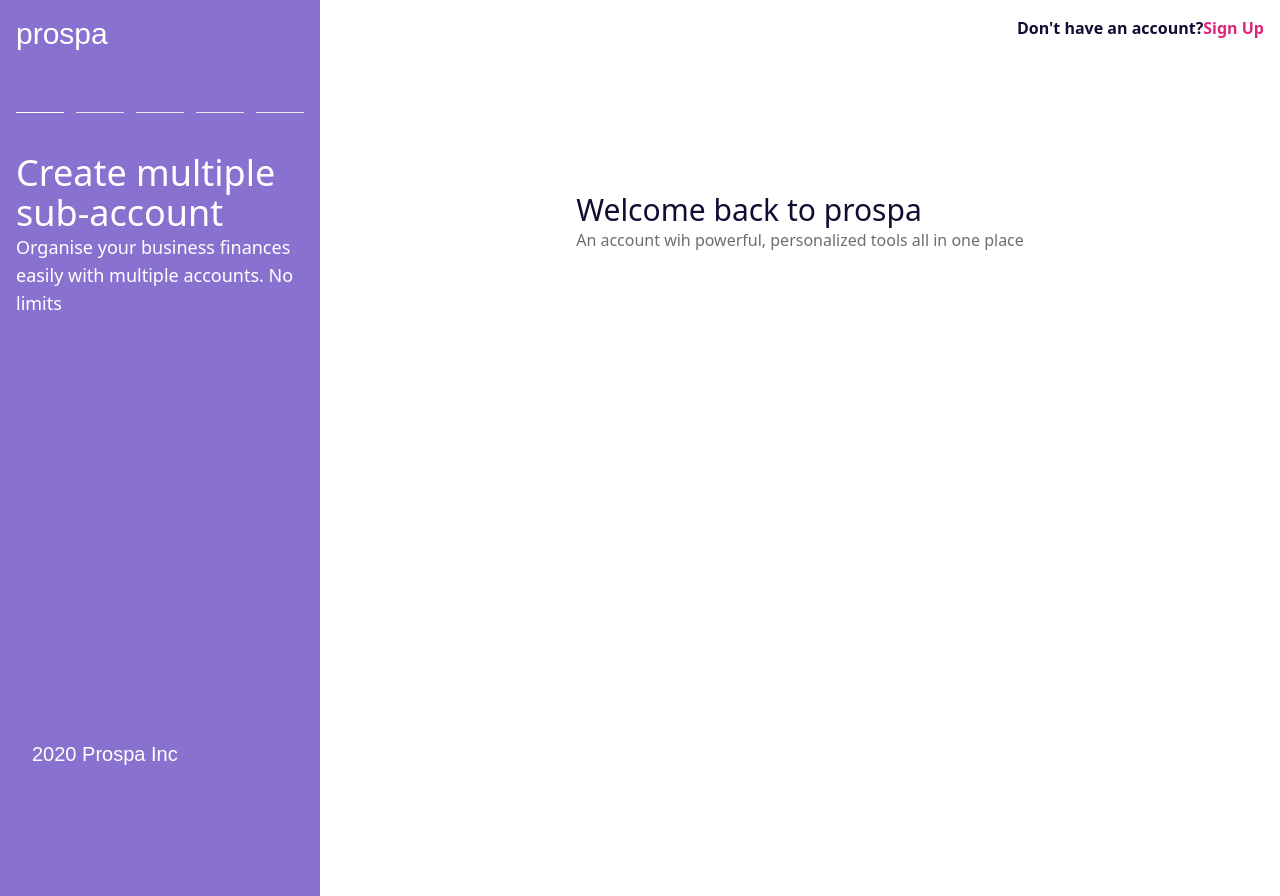
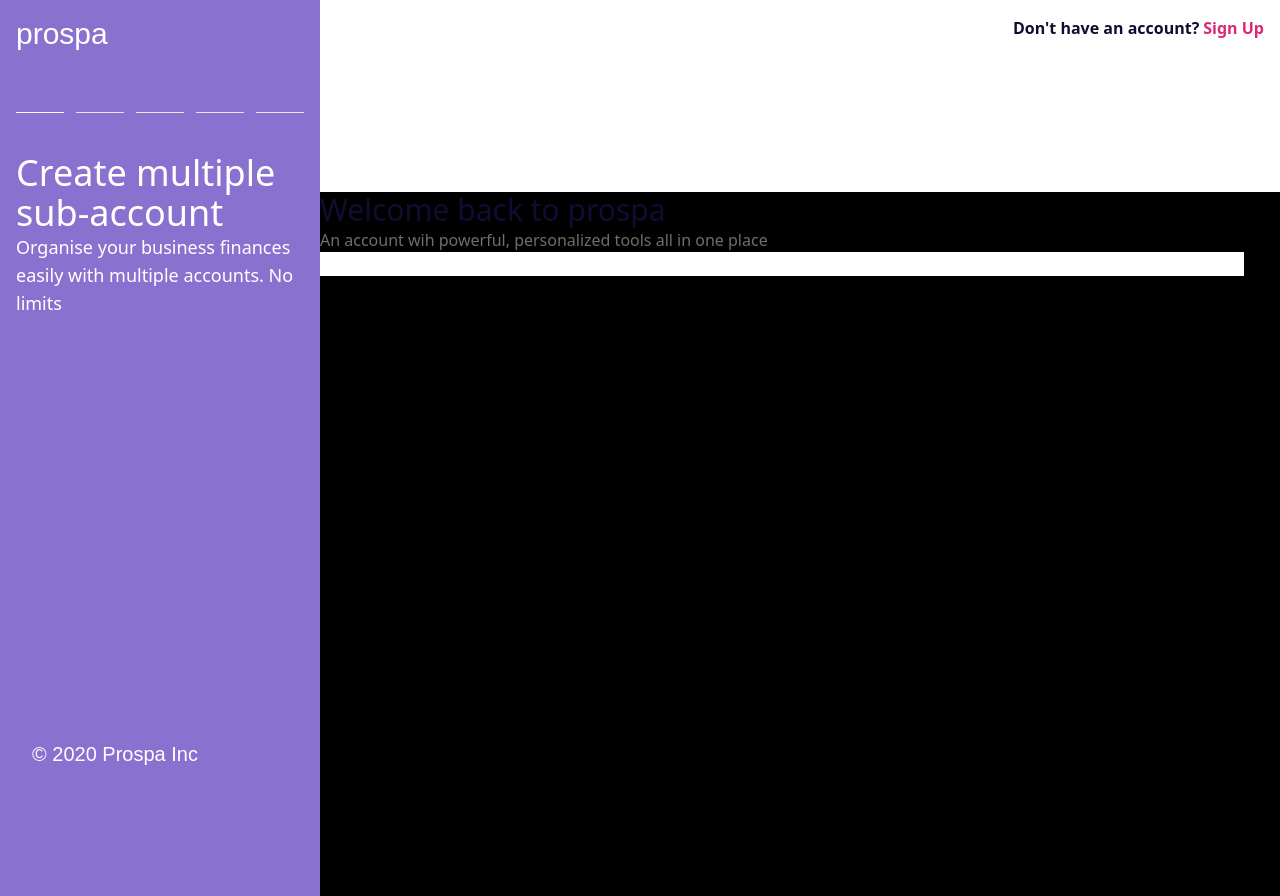
Before and after one commit to Robertito1/getpreneured, a React (Create React App) app: page / in a window 1280 px wide. Built offline with nearby package versions, Linux system fonts and the light colour scheme.

Commit message:
added formik, fontawesome and chartjs

```diff
--- a/src/components/formSection.js
+++ b/src/components/formSection.js
@@ -9,10 +9,10 @@ const FormSection = ({color, children}) => {
            <p className='text-4xl'>Create multiple sub-account</p>
            <p className='text-lg'>Organise your business finances easily with multiple accounts. No limits</p>
           </div>
-          <div className='w-9/12 flex justify-center mt-24'>
+          <div className='w-9/12 flex justify-center mt-24 bg-black'>
              {children}
           </div>
-          <p className='absolute bottom-0 left-0 m-8 primary-font text-xl text-white'>2020 Prospa Inc</p>
+          <p className='absolute bottom-0 left-0 m-8 primary-font text-xl text-white'>© 2020 Prospa Inc</p>
        </div>
     )
 }
--- a/src/components/loginForm.js
+++ b/src/components/loginForm.js
@@ -1,13 +1,47 @@
-import React from 'react'
+import React from 'react';
+import {Formik, Form, Field, ErrorMessage} from 'formik';
+import * as yup from 'yup';
 
 const LoginForm = () =>{
     return (
         <div>
             <p className='text-3xl text-purp'>Welcome back to prospa</p>
             <p className='dashboard-side-text'>An account wih powerful, personalized tools all in one place</p>
-            <form>
-
-            </form>
+            <Formik
+       initialValues={{ email: '', password: '' }}
+       validationSchema={yup.object({
+        firstName: yup.string()
+        .required('The date is required'),
+        lastName: yup.string()
+        .required('This Field is required'),
+        number: yup.number()
+        .required('This Field is required'),
+        email: yup.string().email()
+        .required('This Field is required'),
+      })}
+       onSubmit={(values, { setSubmitting }) => {
+         setTimeout(() => {
+           alert(JSON.stringify(values, null, 2));
+           setSubmitting(false);
+         }, 400);
+       }}
+     >
+       {({ isSubmitting }) => (
+         <Form>
+           <Field type="text" name="email" />
+           <ErrorMessage name="firstName" component="div" />
+           <Field type="email" name="email" />
+           <ErrorMessage name="lastName" component="div" />
+           <Field type="email" name="email" />
+           <ErrorMessage name="number" component="div" />
+           <Field type="email" name="password" />
+           <ErrorMessage name="email" component="div" />
+           <button type="submit" disabled={isSubmitting}>
+             Submit
+           </button>
+         </Form>
+       )}
+     </Formik>
         </div>
     )
 }
--- a/src/components/monthSummary.js
+++ b/src/components/monthSummary.js
@@ -1,14 +1,12 @@
-import React from 'react'
-import Spendometer from './spendometer'
+import React from 'react';
+import { Line } from 'react-chartjs-2';
+import { data } from '../utils/data';
 
 const MonthSummary = () => {
+
     return (
         <div className='p-4 bg-white rounded w-7/12'>
-            <p className='primary-font text-base text-purp font-bold'>Cash outflow</p>
-            <Spendometer item='Bank Fees' progress='w-11/12'/>
-            <Spendometer item='Internet' progress='w-8/12'/>
-            <Spendometer item='Marketing' progress='w-4/12'/>
-            <Spendometer item='Transfer' progress='w-3/12'/>
+            <Line data={data} />
         </div>
     )
 }
--- a/src/components/navbar.js
+++ b/src/components/navbar.js
@@ -9,10 +9,10 @@ const Navbar = ({data}) => {
          </div>
          <div className='p-4 flex w-9/12 justify-end'>
            <p className='font-semibold text-purp'>{data.question}</p>
-           <Link to={data.url} className='font-semibold text-pink-600'>{data.action}</Link>
+           <Link to={data.url} className='ml-1 font-semibold text-pink-600'>{data.action}</Link>
          </div>
         </nav>
     )
 }
 
-export default Navbar
+export default Navbar;
--- /dev/null
+++ b/src/utils/data.js
@@ -0,0 +1,24 @@
+export const data = {
+    labels: ['Red', 'Blue', 'Yellow', 'Green', 'Purple', 'Orange'],
+    datasets: [{
+        label: '# of Votes',
+        data: [12, 19, 3, 5, 2, 3],
+        backgroundColor: [
+            'rgba(255, 99, 132, 0.2)',
+            'rgba(54, 162, 235, 0.2)',
+            'rgba(255, 206, 86, 0.2)',
+            'rgba(75, 192, 192, 0.2)',
+            'rgba(153, 102, 255, 0.2)',
+            'rgba(255, 159, 64, 0.2)'
+        ],
+        borderColor: [
+            'rgba(255, 99, 132, 1)',
+            'rgba(54, 162, 235, 1)',
+            'rgba(255, 206, 86, 1)',
+            'rgba(75, 192, 192, 1)',
+            'rgba(153, 102, 255, 1)',
+            'rgba(255, 159, 64, 1)'
+        ],
+        borderWidth: 1
+    }]
+}
```
Also changed, not shown: package.json (+10 -1 lines), 1 other file (tests, documents, lock files or other folders).
